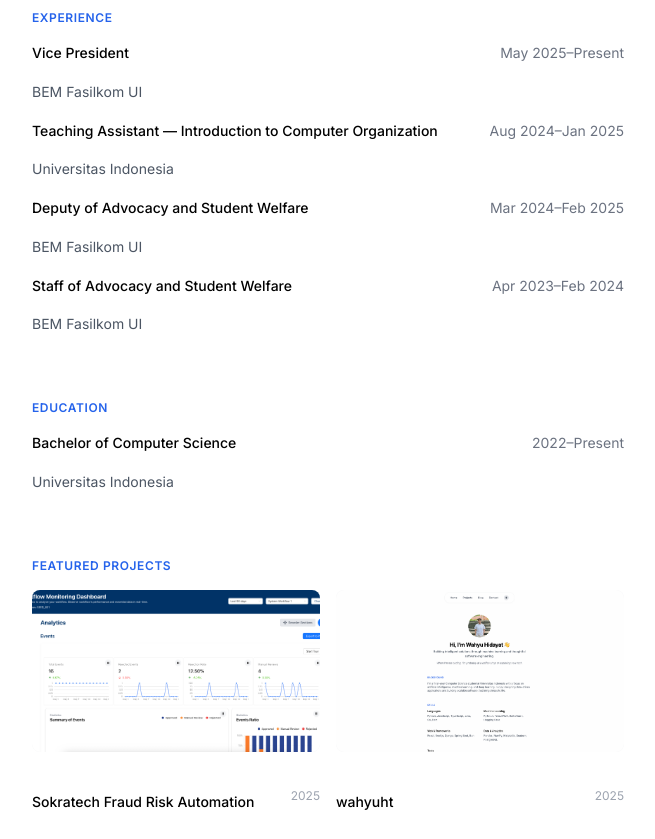
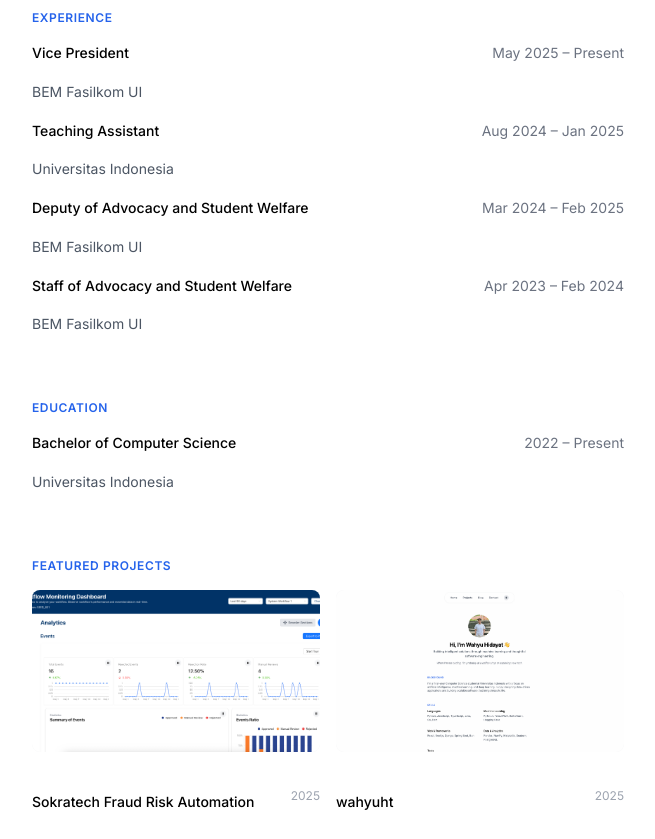
Before and after one commit to wahyuhiddayat/wahyuht, a Next.js app: page / in a window 1280 px wide. Shown: the part 1040-1879 px from the top of the page, without its empty margins (312-967 px from the left). Built offline with nearby package versions, Linux system fonts and the light colour scheme.

Commit message:
docs: update experience formatting and simplify TA title

```diff
--- a/src/app/page.tsx
+++ b/src/app/page.tsx
@@ -16,22 +16,22 @@ const experienceData = [
   {
     position: "Vice President",
     company: "BEM Fasilkom UI",
-    period: "May 2025–Present"
+    period: "May 2025 – Present"
   },
   {
-    position: "Teaching Assistant — Introduction to Computer Organization",
+    position: "Teaching Assistant",
     company: "Universitas Indonesia",
-    period: "Aug 2024–Jan 2025"
+    period: "Aug 2024 – Jan 2025"
   },
   {
     position: "Deputy of Advocacy and Student Welfare",
     company: "BEM Fasilkom UI",
-    period: "Mar 2024–Feb 2025"
+    period: "Mar 2024 – Feb 2025"
   },
   {
     position: "Staff of Advocacy and Student Welfare",
     company: "BEM Fasilkom UI",
-    period: "Apr 2023–Feb 2024"
+    period: "Apr 2023 – Feb 2024"
   },
 ];
 
@@ -135,7 +135,7 @@ export default function Home() {
         <div className="text-sm">
           <div className="flex justify-between items-start">
             <p className="font-medium">Bachelor of Computer Science</p>
-            <p className="text-gray-500 dark:text-gray-400 text-right shrink-0">2022–Present</p>
+            <p className="text-gray-500 dark:text-gray-400 text-right shrink-0">2022 – Present</p>
           </div>
           <p className="text-gray-600 dark:text-gray-300">
             Universitas Indonesia
```
